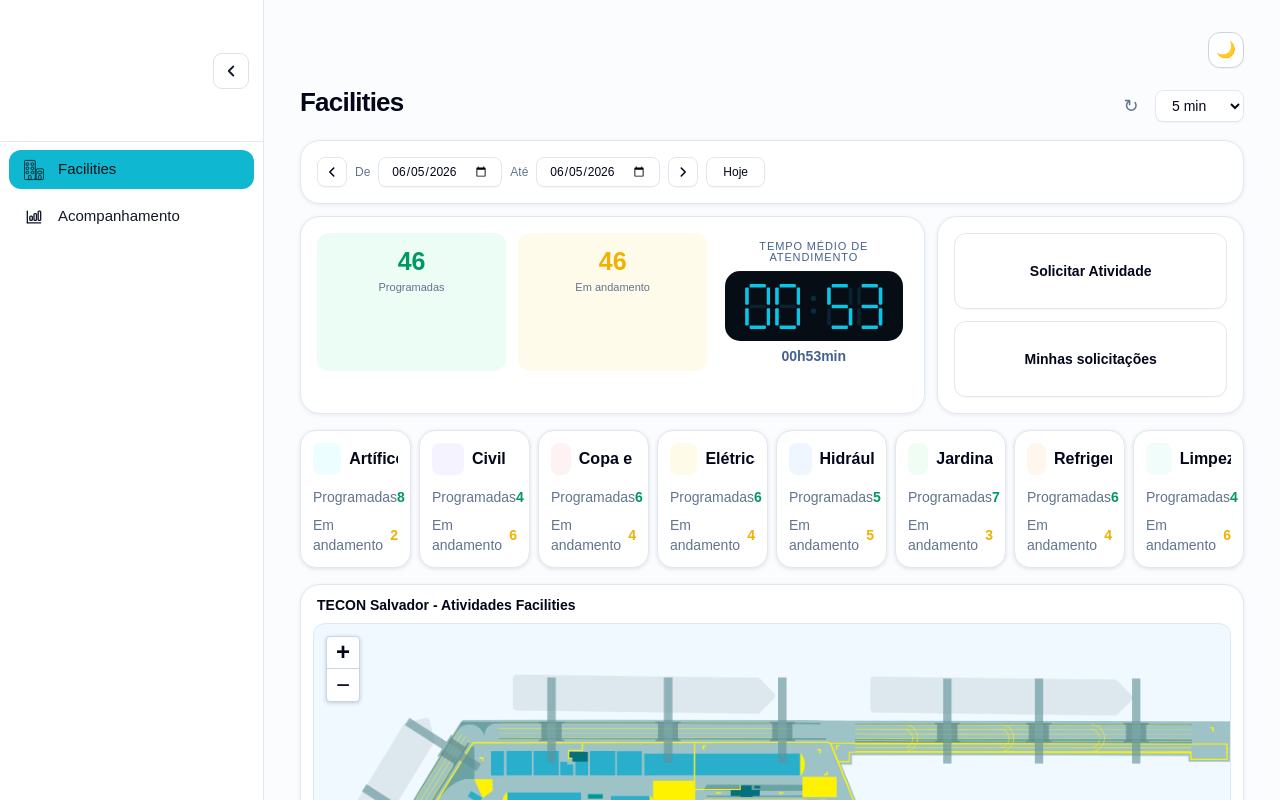
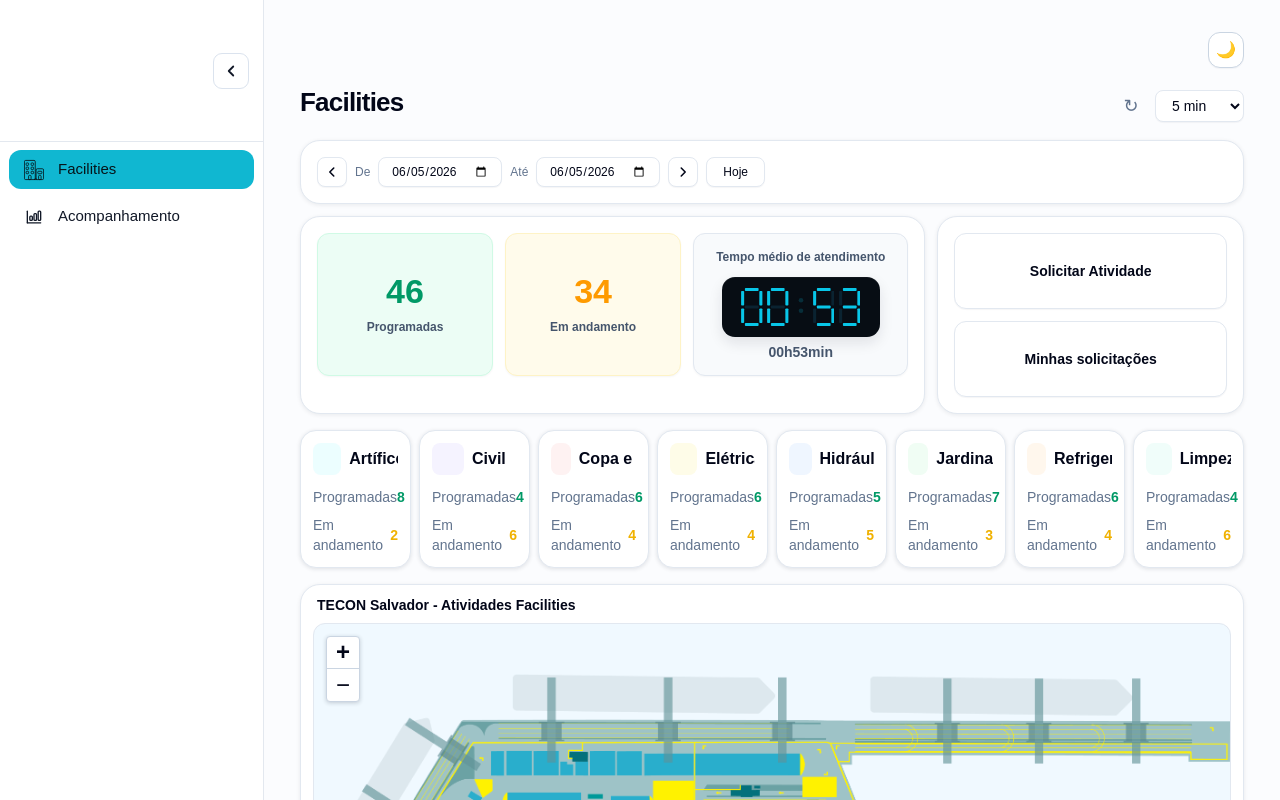
Before and after one commit to BAQ2002/OpsHub-Facilities, a Next.js app: page / in a window 1280 px wide. Shown: the top 800 px of the page. Built offline with nearby package versions, Linux system fonts and the light colour scheme.

Commit message:
Ajusta cards de indicadores da home

```diff
--- a/app/page.tsx
+++ b/app/page.tsx
@@ -404,18 +404,20 @@ export default function Home() {
 
           <div className="grid gap-3 lg:grid-cols-3">
             <div className="lg:col-span-2 rounded-[20px] border border-slate-200 bg-white p-4 shadow-[0_1px_4px_rgba(15,23,42,0.08)]">
-              <div className="grid gap-3 sm:grid-cols-3">
+              <div className="grid items-stretch gap-3 md:grid-cols-[minmax(120px,0.9fr)_minmax(120px,0.9fr)_minmax(190px,1.1fr)]">
                 <SummaryCard
                   value={String(totals.Planned)}
                   label="Programadas"
                   bg="bg-emerald-50"
+                  border="border-emerald-100"
                   color="text-emerald-600"
                 />
                 <SummaryCard
-                  value={String(totals.Planned)}
+                  value={String(totals.InProgress)}
                   label="Em andamento"
                   bg="bg-amber-50"
-                  color="text-yellow-500"
+                  border="border-amber-100"
+                  color="text-amber-500"
                 />
                 <SlaDisplay
                   displayValue={averageSlaClock.display}
@@ -586,18 +588,18 @@ function SlaDisplay({
 
   return (
     <section
-      className="flex min-h-[118px] flex-col items-center justify-center rounded-xl bg-white px-3 py-2 text-center"
+      className="flex min-h-[124px] flex-col items-center justify-center rounded-xl border border-slate-200 bg-slate-50 px-4 py-4 text-center shadow-[0_1px_2px_rgba(15,23,42,0.04)]"
       aria-labelledby="sla-display-title"
     >
       <h2
         id="sla-display-title"
-        className="mb-2 text-[11px] font-medium uppercase leading-none tracking-[0.08em] text-[#45628a]"
+        className="mb-3 text-[12px] font-semibold leading-tight text-slate-600"
       >
         Tempo médio de atendimento
       </h2>
 
       <div
-        className="flex h-[70px] w-[178px] items-center justify-center rounded-[15px] bg-[#070d14] shadow-[inset_0_1px_0_rgba(255,255,255,0.02)]"
+        className="flex h-[60px] w-[158px] items-center justify-center rounded-[13px] bg-[#070d14] shadow-[inset_0_1px_0_rgba(255,255,255,0.04),0_6px_14px_rgba(15,23,42,0.10)]"
         aria-label={`SLA médio ${caption}`}
         role="img"
       >
@@ -612,7 +614,7 @@ function SlaDisplay({
         </div>
       </div>
 
-      <p className="mt-2 text-sm font-semibold leading-none text-[#45628a]">
+      <p className="mt-2 text-sm font-semibold leading-none text-slate-600">
         {caption}
       </p>
     </section>
@@ -623,7 +625,7 @@ function BlinkingColon() {
   return (
     <svg
       aria-hidden="true"
-      className="mx-[9px] h-[45px] w-[9px] shrink-0 animate-[sla-caret-blink_1s_steps(1,end)_infinite] text-[#08c6e8]"
+      className="mx-[8px] h-[38px] w-[8px] shrink-0 animate-[sla-caret-blink_1s_steps(1,end)_infinite] text-[#08c6e8]"
       fill="currentColor"
       viewBox="0 0 10 50"
     >
@@ -639,7 +641,7 @@ function SevenSegmentDigit({ value }: { value: string }) {
   return (
     <svg
       aria-hidden="true"
-      className="h-[45px] w-[25.5px] shrink-0"
+      className="h-[38px] w-[21.5px] shrink-0"
       viewBox="0 0 28 50"
     >
       {sevenSegmentPaths.map((segment) => (
@@ -665,23 +667,23 @@ function SummaryCard({
   value,
   label,
   bg,
+  border,
   color,
-  raised = false,
 }: {
   value: string;
   label: string;
   bg: string;
+  border: string;
   color: string;
-  raised?: boolean;
 }) {
   return (
     <div
-      className={`min-h-[76px] rounded-xl ${bg} px-6 py-4 text-center ${
-        raised ? "shadow-[0_2px_12px_rgba(225,29,72,0.16)]" : ""
-      }`}
+      className={`flex min-h-[124px] flex-col items-center justify-center rounded-xl border ${border} ${bg} px-4 py-4 text-center shadow-[0_1px_2px_rgba(15,23,42,0.04)]`}
     >
-      <p className={`text-[25px] font-bold leading-none ${color}`}>{value}</p>
-      <p className="mt-2 text-[11px] leading-none text-slate-500">{label}</p>
+      <p className={`text-[34px] font-bold leading-none ${color}`}>{value}</p>
+      <p className="mt-3 text-[12px] font-semibold leading-tight text-slate-600">
+        {label}
+      </p>
     </div>
   );
 }
```
